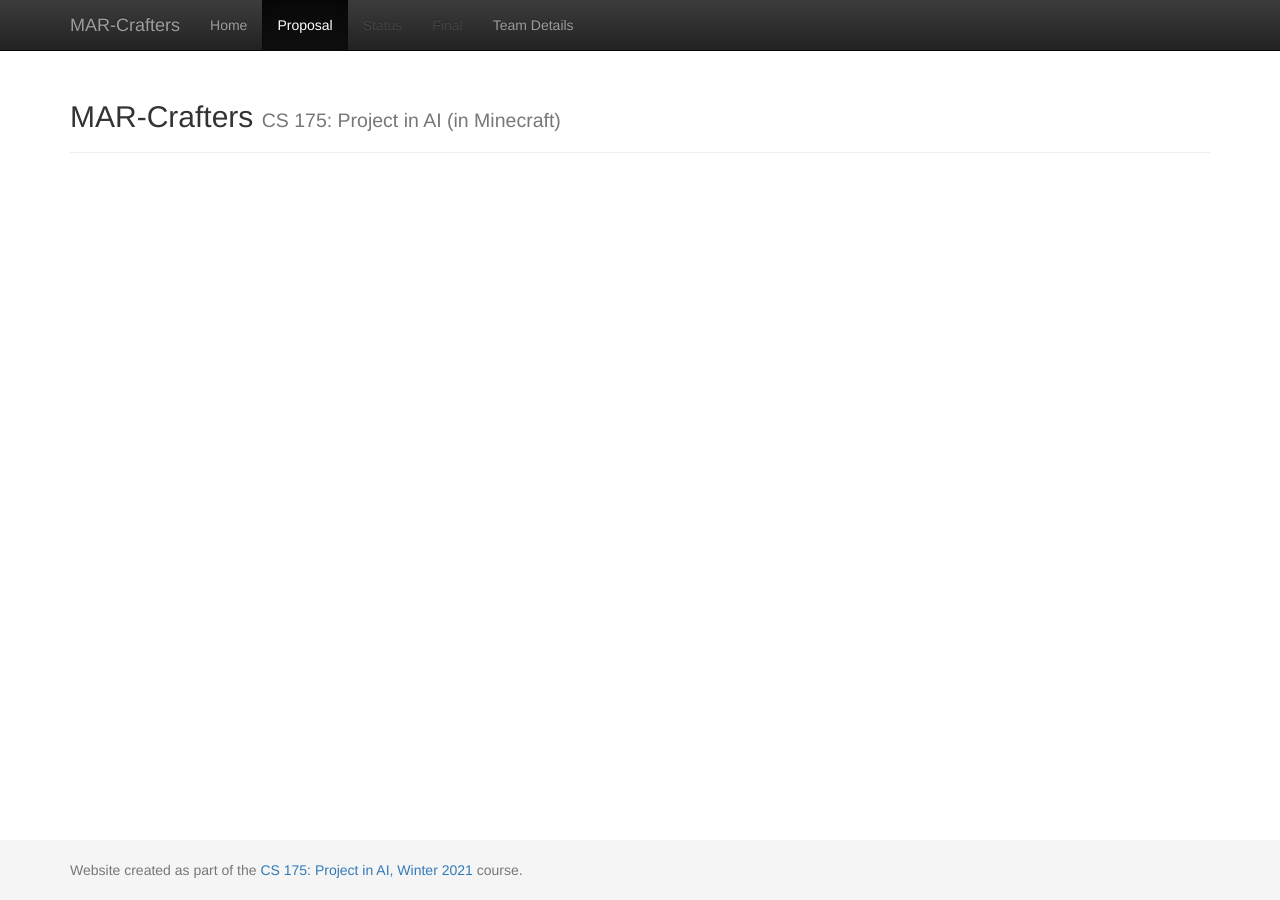
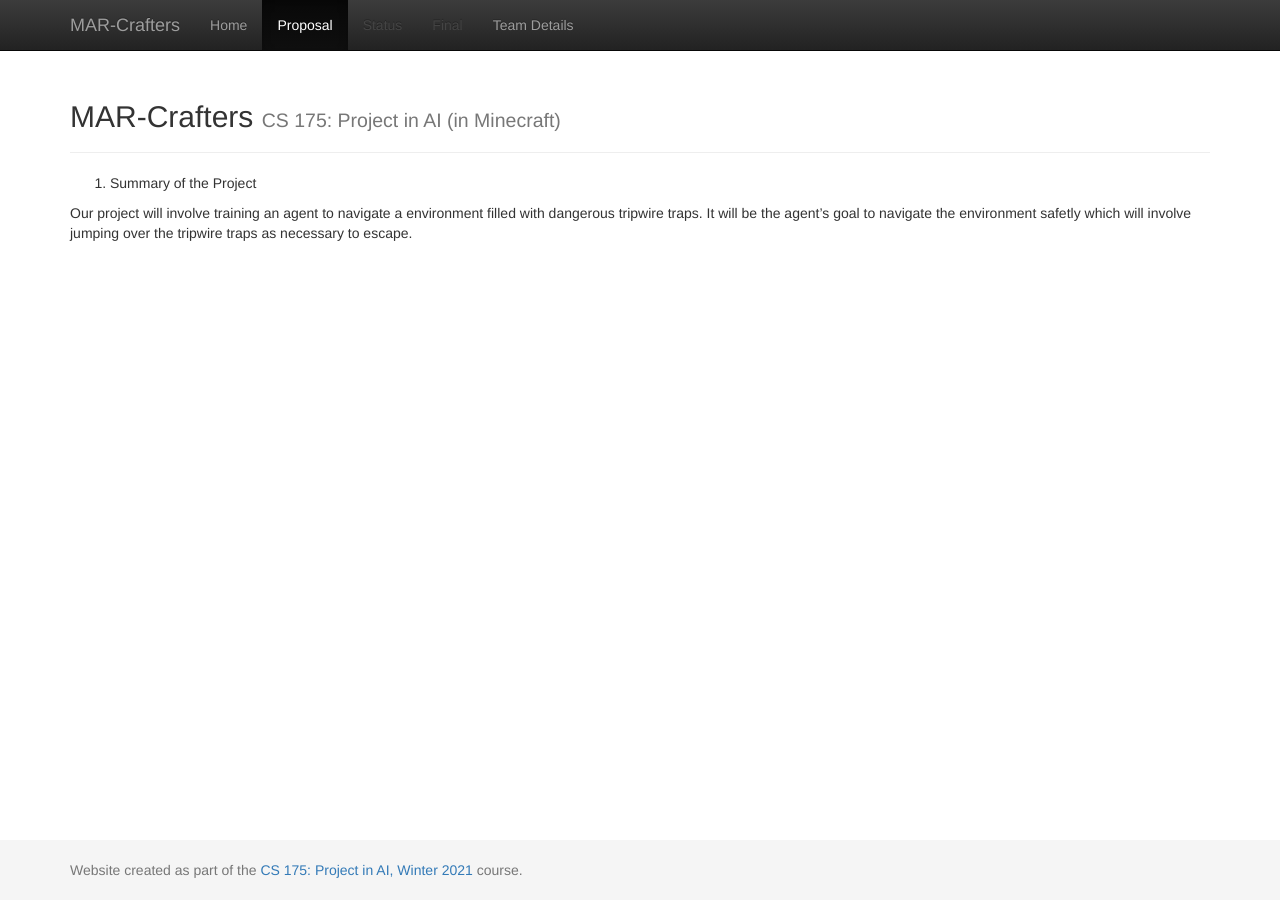
Before and after one commit to maxxdoan/DangerDungeon, a Jekyll site: the page built from docs/proposal.md, in a window 1280 px wide. Built offline with Jekyll 4.4.1, drawn with Linux system fonts in a browser that asks for light colours.

Commit message:
Update proposal.md

```diff
--- a/docs/proposal.md
+++ b/docs/proposal.md
@@ -2,3 +2,7 @@
 layout: default
 title: Proposal
 ---
+
+1. Summary of the Project
+
+Our project will involve training an agent to navigate a environment filled with dangerous tripwire traps. It will be the agent's goal to navigate the environment safetly which will involve jumping over the tripwire traps as necessary to escape.
```
